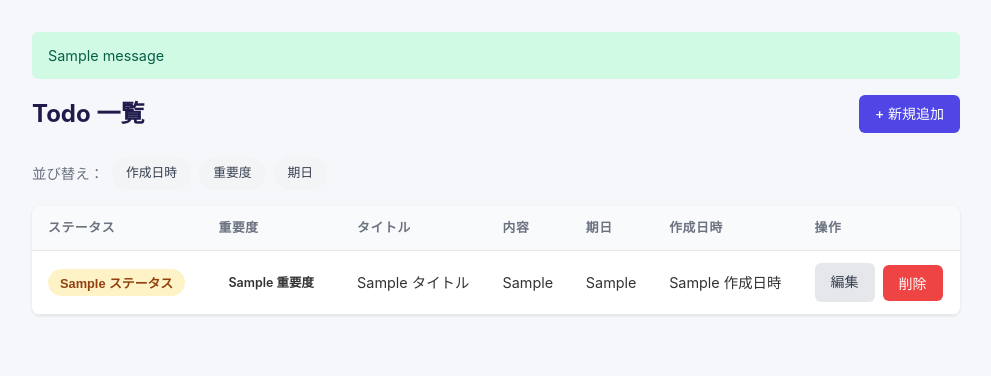
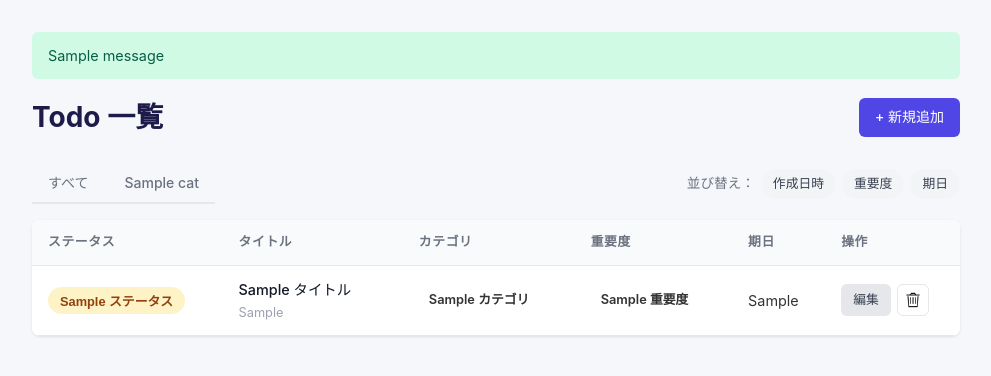
Before and after one commit to 16maaasa-ops/To-Do-list, a Flask app: template templates/index.html in a window 1280 px wide. Shown: the part 64-440 px from the top of the page, without its empty margins (144-1135 px from the left). Run offline with Flask 3, Linux system fonts and the light colour scheme; the template is opened without the code that fills it: most values are stand-ins (such as "Sample title", 1, 10 or a date in 2020); one stand-in notice (Sample message) is shown.

Commit message:
カテゴリ分け機能追加・UI改善

```diff
--- a/app.py
+++ b/app.py
@@ -11,11 +11,18 @@ app = Flask(__name__)
 app.secret_key = os.environ.get("SECRET_KEY", "dev-secret-key")
 
 
+ALLOWED_SORTS = {"created", "priority", "due_date"}
+
 @app.route("/")
 def index():
     sort = request.args.get("sort", "created")
-    todos = sheets.get_all_todos(sort=sort)
-    return render_template("index.html", todos=todos, sort=sort)
+    if sort not in ALLOWED_SORTS:
+        sort = "created"
+    category = request.args.get("category", "すべて")
+    if category not in ["すべて"] + sheets.CATEGORIES:
+        category = "すべて"
+    todos = sheets.get_all_todos(sort=sort, category=category)
+    return render_template("index.html", todos=todos, sort=sort, category=category, categories=sheets.CATEGORIES)
 
 
 @app.route("/add", methods=["GET", "POST"])
@@ -28,10 +35,11 @@ def add():
             flash("タイトルは必須です。", "error")
             return render_template("add.html")
         priority = request.form.get("priority", "中")
-        sheets.add_todo(title, content, due_date, priority)
+        category = request.form.get("category", "その他")
+        sheets.add_todo(title, content, due_date, priority, category)
         flash("Todoを追加しました。", "success")
         return redirect(url_for("index"))
-    return render_template("add.html")
+    return render_template("add.html", categories=sheets.CATEGORIES)
 
 
 @app.route("/edit/<todo_id>", methods=["GET", "POST"])
@@ -46,12 +54,13 @@ def edit(todo_id):
         due_date = request.form["due_date"]
         if not title:
             flash("タイトルは必須です。", "error")
-            return render_template("edit.html", todo=todo)
+            return render_template("edit.html", todo=todo, categories=sheets.CATEGORIES)
         priority = request.form.get("priority", "中")
-        sheets.update_todo(todo_id, title, content, due_date, priority)
+        category = request.form.get("category", "その他")
+        sheets.update_todo(todo_id, title, content, due_date, priority, category)
         flash("Todoを更新しました。", "success")
         return redirect(url_for("index"))
-    return render_template("edit.html", todo=todo)
+    return render_template("edit.html", todo=todo, categories=sheets.CATEGORIES)
 
 
 @app.route("/toggle/<todo_id>", methods=["POST"])
--- a/static/style.css
+++ b/static/style.css
@@ -46,7 +46,7 @@ main {
 }
 
 h1 {
-  font-size: 1.5rem;
+  font-size: 1.75rem;
   color: #1e1b4b;
 }
 
@@ -67,15 +67,94 @@ h1 {
 .btn-secondary:hover { background: #d1d5db; }
 .btn-danger    { background: #ef4444; color: white; }
 .btn-danger:hover { background: #dc2626; }
+.btn-sm { padding: 0 12px; height: 32px; font-size: 0.8rem; display: inline-flex; align-items: center; vertical-align: middle; }
+
+/* Icon delete button */
+.btn-icon {
+  padding: 0;
+  width: 32px;
+  height: 32px;
+  border-radius: 6px;
+  display: inline-flex;
+  align-items: center;
+  justify-content: center;
+  background: transparent;
+  border: 1px solid #e5e7eb;
+  color: #9ca3af;
+  cursor: pointer;
+  flex-shrink: 0;
+  vertical-align: middle;
+}
+.btn-icon:hover {
+  background: #fee2e2;
+  border-color: #fca5a5;
+}
+
+/* Filter bar: tabs + sort on same row */
+.filter-bar {
+  display: flex;
+  align-items: center;
+  justify-content: space-between;
+  margin-bottom: 16px;
+  gap: 16px;
+  flex-wrap: wrap;
+}
+
+/* Category tabs */
+.category-tabs {
+  display: flex;
+  gap: 4px;
+  border-bottom: 2px solid #e5e7eb;
+  padding-bottom: 0;
+}
+
+.tab {
+  padding: 8px 16px;
+  font-size: 0.875rem;
+  font-weight: 500;
+  color: #6b7280;
+  text-decoration: none;
+  border-bottom: 2px solid transparent;
+  margin-bottom: -2px;
+  white-space: nowrap;
+}
+.tab:hover { color: #4f46e5; }
+.tab.active { color: #4f46e5; border-bottom-color: #4f46e5; }
+
+/* Sort bar */
+.sort-bar {
+  display: flex;
+  align-items: center;
+  gap: 6px;
+  font-size: 0.85rem;
+  color: #6b7280;
+  white-space: nowrap;
+}
+
+.btn-sort {
+  padding: 5px 12px;
+  border-radius: 20px;
+  font-size: 0.8rem;
+  background: #f3f4f6;
+  color: #374151;
+  text-decoration: none;
+}
+.btn-sort:hover { background: #e5e7eb; }
+.btn-sort.active { background: #4f46e5; color: white; }
 
 /* Table */
+.table-wrapper {
+  overflow-x: auto;
+  -webkit-overflow-scrolling: touch;
+  border-radius: 8px;
+  box-shadow: 0 1px 3px rgba(0,0,0,0.1);
+}
+
 table {
   width: 100%;
   border-collapse: collapse;
   background: white;
-  border-radius: 8px;
-  overflow: hidden;
-  box-shadow: 0 1px 3px rgba(0,0,0,0.1);
+  min-width: 600px;
 }
 
 thead {
@@ -87,6 +166,7 @@ th, td {
   text-align: left;
   border-bottom: 1px solid #e5e7eb;
   font-size: 0.9rem;
+  vertical-align: middle;
 }
 
 th {
@@ -97,28 +177,50 @@ th {
   letter-spacing: 0.05em;
 }
 
-tr.done td {
-  opacity: 0.5;
-  text-decoration: line-through;
+/* Title cell with subtext */
+.title-cell { min-width: 160px; }
+
+.todo-title {
+  display: block;
+  font-weight: 500;
+  color: #111827;
 }
 
-tr.done td:first-child,
-tr.done td:last-child {
-  text-decoration: none;
-  opacity: 1;
-}
-
-.content-cell {
-  max-width: 200px;
+.todo-content {
+  display: block;
+  font-size: 0.8rem;
+  color: #9ca3af;
+  margin-top: 2px;
+  max-width: 240px;
   white-space: nowrap;
   overflow: hidden;
   text-overflow: ellipsis;
 }
 
+/* Completed row */
+tr.done .todo-title {
+  text-decoration: line-through;
+  color: #9ca3af;
+}
+tr.done td {
+  opacity: 0.6;
+}
+tr.done td:first-child,
+tr.done td:last-child {
+  opacity: 1;
+}
+
 .actions {
   display: flex;
-  gap: 8px;
+  gap: 6px;
   align-items: center;
+}
+
+.icon-img {
+  width: 20px;
+  height: 20px;
+  display: block;
+  object-fit: contain;
 }
 
 /* Status button */
@@ -168,17 +270,19 @@ label {
 
 input[type="text"],
 input[type="date"],
-textarea {
+textarea,
+select {
   width: 100%;
   padding: 10px 12px;
   border: 1px solid #d1d5db;
   border-radius: 6px;
   font-size: 0.9rem;
   font-family: inherit;
+  background: white;
   transition: border-color 0.15s;
 }
 
-input:focus, textarea:focus {
+input:focus, textarea:focus, select:focus {
   outline: none;
   border-color: #4f46e5;
   box-shadow: 0 0 0 3px rgba(79, 70, 229, 0.1);
@@ -190,51 +294,76 @@ input:focus, textarea:focus {
   margin-top: 24px;
 }
 
-select {
-  width: 100%;
-  padding: 10px 12px;
-  border: 1px solid #d1d5db;
-  border-radius: 6px;
-  font-size: 0.9rem;
-  font-family: inherit;
-  background: white;
-}
-
-select:focus {
-  outline: none;
-  border-color: #4f46e5;
-  box-shadow: 0 0 0 3px rgba(79, 70, 229, 0.1);
-}
-
-/* Sort bar */
-.sort-bar {
-  display: flex;
-  align-items: center;
-  gap: 8px;
-  margin-bottom: 16px;
-  font-size: 0.9rem;
-  color: #6b7280;
-}
-
-.btn-sort {
-  padding: 6px 14px;
-  border-radius: 20px;
-  font-size: 0.8rem;
-  background: #f3f4f6;
-  color: #374151;
-  text-decoration: none;
-}
-.btn-sort:hover { background: #e5e7eb; }
-.btn-sort.active { background: #4f46e5; color: white; }
-
 /* Priority badges */
 .badge {
   display: inline-block;
   padding: 3px 10px;
   border-radius: 20px;
-  font-size: 0.78rem;
+  font-size: 0.8rem;
   font-weight: 600;
 }
 .priority-高 { background: #fee2e2; color: #991b1b; }
 .priority-中 { background: #fef3c7; color: #92400e; }
-.priority-低 { background: #f3f4f6; color: #6b7280; }
+.priority-低 { background: #f3f4f6; color: #4b5563; }
+
+/* Category badges */
+.category-仕事        { background: #dbeafe; color: #1e40af; }
+.category-プライベート { background: #d1fae5; color: #065f46; }
+.category-勉強        { background: #ede9fe; color: #5b21b6; }
+.category-その他      { background: #f3f4f6; color: #4b5563; }
+
+/* Delete modal */
+.modal-overlay {
+  display: none;
+  position: fixed;
+  inset: 0;
+  background: rgba(0, 0, 0, 0.4);
+  z-index: 100;
+  align-items: center;
+  justify-content: center;
+}
+.modal-overlay.active {
+  display: flex;
+}
+
+.modal {
+  background: white;
+  border-radius: 12px;
+  padding: 32px;
+  max-width: 400px;
+  width: 90%;
+  box-shadow: 0 20px 60px rgba(0,0,0,0.2);
+}
+
+.modal h2 {
+  font-size: 1.1rem;
+  color: #111827;
+  margin-bottom: 12px;
+}
+
+.modal p {
+  font-size: 0.9rem;
+  color: #6b7280;
+  line-height: 1.6;
+  margin-bottom: 24px;
+}
+
+.modal-actions {
+  display: flex;
+  gap: 10px;
+  justify-content: flex-end;
+}
+
+/* Responsive */
+@media (max-width: 640px) {
+  .filter-bar {
+    flex-direction: column;
+    align-items: flex-start;
+  }
+  .sort-bar {
+    padding-bottom: 8px;
+  }
+  main {
+    margin: 16px auto;
+  }
+}
--- a/templates/index.html
+++ b/templates/index.html
@@ -7,23 +7,34 @@
   <a href="{{ url_for('add') }}" class="btn btn-primary">+ 新規追加</a>
 </div>
 
+<div class="filter-bar">
+  <div class="category-tabs" role="tablist" aria-label="カテゴリフィルター">
+    <a href="?category=すべて&sort={{ sort }}" class="tab {{ 'active' if category == 'すべて' else '' }}"
+       role="tab" aria-selected="{{ 'true' if category == 'すべて' else 'false' }}">すべて</a>
+    {% for cat in categories %}
+    <a href="?category={{ cat }}&sort={{ sort }}" class="tab {{ 'active' if category == cat else '' }}"
+       role="tab" aria-selected="{{ 'true' if category == cat else 'false' }}">{{ cat }}</a>
+    {% endfor %}
+  </div>
+
   <div class="sort-bar">
     <span>並び替え：</span>
-  <a href="?sort=created" class="btn btn-sort {{ 'active' if sort == 'created' else '' }}">作成日時</a>
-  <a href="?sort=priority" class="btn btn-sort {{ 'active' if sort == 'priority' else '' }}">重要度</a>
-  <a href="?sort=due_date" class="btn btn-sort {{ 'active' if sort == 'due_date' else '' }}">期日</a>
+    <a href="?sort=created&category={{ category }}" class="btn btn-sort {{ 'active' if sort == 'created' else '' }}">作成日時</a>
+    <a href="?sort=priority&category={{ category }}" class="btn btn-sort {{ 'active' if sort == 'priority' else '' }}">重要度</a>
+    <a href="?sort=due_date&category={{ category }}" class="btn btn-sort {{ 'active' if sort == 'due_date' else '' }}">期日</a>
+  </div>
 </div>
 
 {% if todos %}
+<div class="table-wrapper">
   <table>
     <thead>
       <tr>
         <th>ステータス</th>
+        <th>タイトル</th>
+        <th>カテゴリ</th>
         <th>重要度</th>
-      <th>タイトル</th>
-      <th>内容</th>
         <th>期日</th>
-      <th>作成日時</th>
         <th>操作</th>
       </tr>
     </thead>
@@ -32,29 +43,69 @@
       <tr class="{{ 'done' if todo['ステータス'] == '完了' else '' }}">
         <td>
           <form method="post" action="{{ url_for('toggle', todo_id=todo['ID']) }}">
-          <button type="submit" class="btn-status {{ 'completed' if todo['ステータス'] == '完了' else 'pending' }}">
+            <button type="submit"
+              class="btn-status {{ 'completed' if todo['ステータス'] == '完了' else 'pending' }}"
+              aria-label="{{ todo['タイトル'] }} のステータスを切り替え">
               {{ todo['ステータス'] }}
             </button>
           </form>
         </td>
+        <td class="title-cell">
+          <span class="todo-title">{{ todo['タイトル'] }}</span>
+          {% if todo['内容'] %}
+          <span class="todo-content">{{ todo['内容'] }}</span>
+          {% endif %}
+        </td>
+        <td><span class="badge category-{{ todo['カテゴリ'] }}">{{ todo['カテゴリ'] }}</span></td>
+        <td><span class="badge priority-{{ todo['重要度'] }}">{{ todo['重要度'] }}</span></td>
+        <td>{{ todo['期日'] }}</td>
         <td>
-        <span class="badge priority-{{ todo['重要度'] }}">{{ todo['重要度'] }}</span>
-      </td>
-      <td>{{ todo['タイトル'] }}</td>
-      <td class="content-cell">{{ todo['内容'] }}</td>
-      <td>{{ todo['期日'] }}</td>
-      <td>{{ todo['作成日時'] }}</td>
-      <td class="actions">
-        <a href="{{ url_for('edit', todo_id=todo['ID']) }}" class="btn btn-secondary">編集</a>
-        <form method="post" action="{{ url_for('delete', todo_id=todo['ID']) }}" onsubmit="return confirm('削除しますか？')">
-          <button type="submit" class="btn btn-danger">削除</button>
-        </form>
+          <div class="actions">
+            <a href="{{ url_for('edit', todo_id=todo['ID']) }}" class="btn btn-secondary btn-sm" aria-label="編集">編集</a>
+            <button type="button" class="btn btn-icon btn-danger-icon"
+              onclick="openDeleteModal('{{ todo['ID'] }}', '{{ todo['タイトル'] }}')"
+              aria-label="{{ todo['タイトル'] }} を削除">
+              <img src="{{ url_for('static', filename='img/ゴミ箱.png') }}" alt="削除" class="icon-img">
+            </button>
+          </div>
         </td>
       </tr>
       {% endfor %}
     </tbody>
   </table>
+</div>
 {% else %}
 <p class="empty">Todoがまだありません。<a href="{{ url_for('add') }}">追加してみましょう。</a></p>
 {% endif %}
+
+<!-- 削除確認モーダル -->
+<div id="delete-modal" class="modal-overlay" role="dialog" aria-modal="true" aria-labelledby="modal-title">
+  <div class="modal">
+    <h2 id="modal-title">削除の確認</h2>
+    <p>「<span id="modal-todo-title"></span>」を削除しますか？<br>この操作は取り消せません。</p>
+    <div class="modal-actions">
+      <button type="button" class="btn btn-secondary" onclick="closeDeleteModal()">キャンセル</button>
+      <form id="delete-form" method="post">
+        <button type="submit" class="btn btn-danger">削除する</button>
+      </form>
+    </div>
+  </div>
+</div>
+
+<script>
+function openDeleteModal(todoId, todoTitle) {
+  document.getElementById('modal-todo-title').textContent = todoTitle;
+  document.getElementById('delete-form').action = '/delete/' + todoId;
+  document.getElementById('delete-modal').classList.add('active');
+}
+function closeDeleteModal() {
+  document.getElementById('delete-modal').classList.remove('active');
+}
+document.getElementById('delete-modal').addEventListener('click', function(e) {
+  if (e.target === this) closeDeleteModal();
+});
+document.addEventListener('keydown', function(e) {
+  if (e.key === 'Escape') closeDeleteModal();
+});
+</script>
 {% endblock %}
```
Also changed, not shown: sheets.py (+12 -5 lines), templates/add.html (+9 -0 lines), templates/edit.html (+9 -0 lines), static/img/ゴミ箱.png (added), 4 other files. Lines whose indentation alone changed are shown as unchanged.
